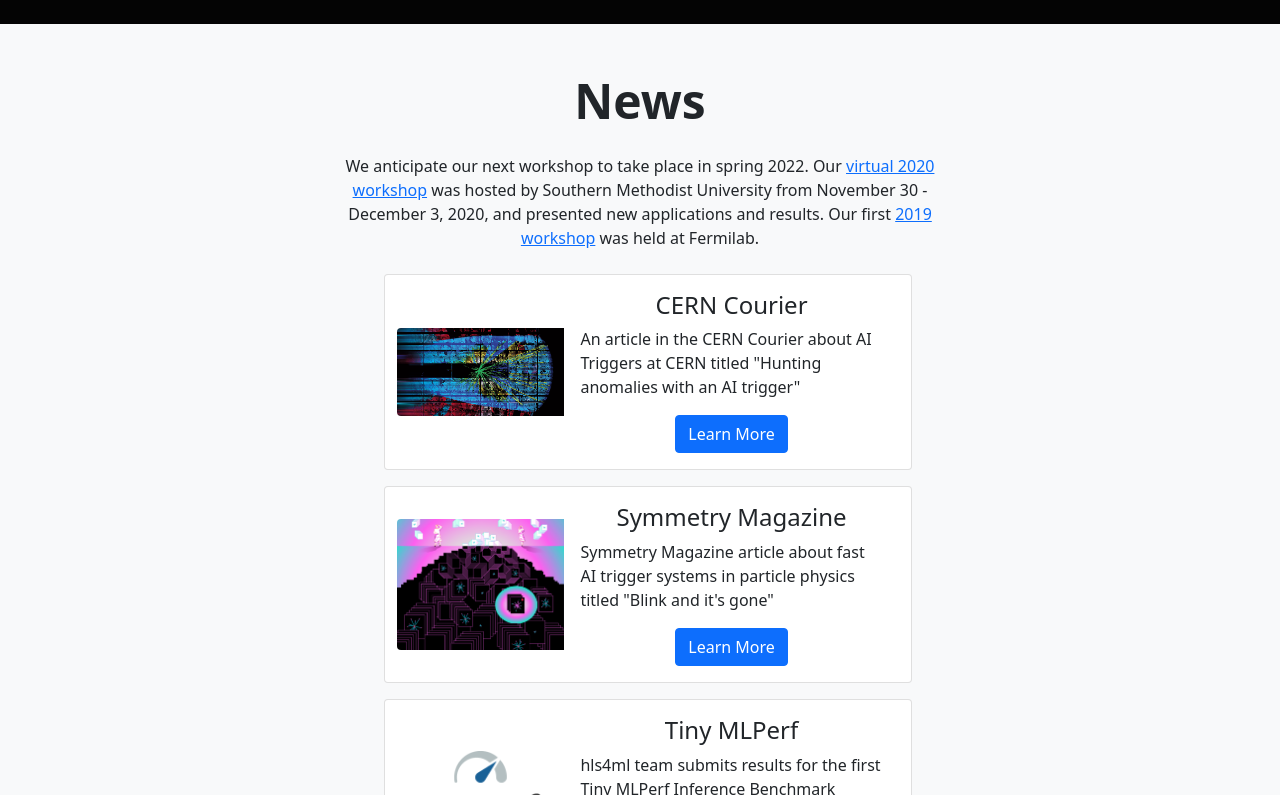
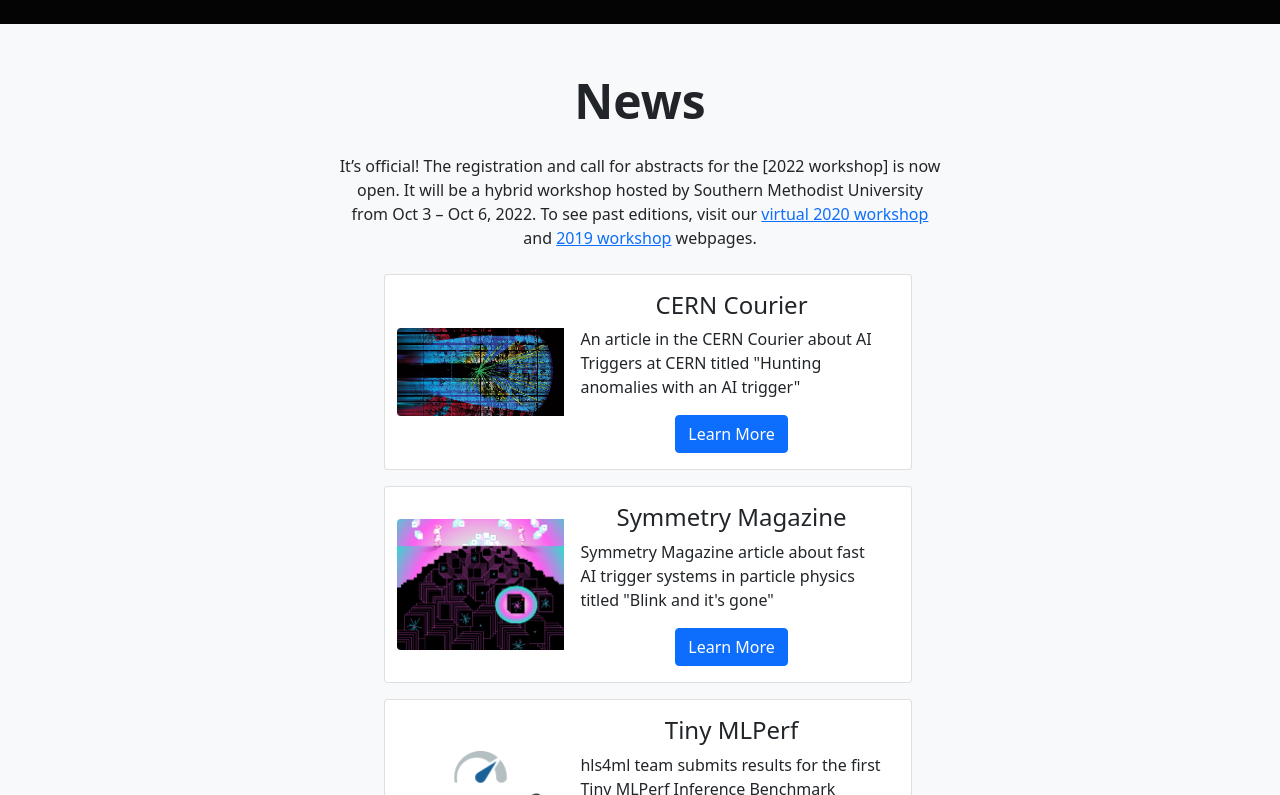
Before and after one commit to fastmachinelearning/fastmachinelearning.github.io, a Jekyll site: the page built from index.html, in a window 1280 px wide and 900 px high, scrolled down 423 px, cut to the strip 105-900 px from the top of the window. Built offline with Jekyll 4.4.1, drawn with Linux system fonts in a browser that asks for light colours.

Commit message:
announce the 2022 workshop!

```diff
--- a/_config.yml
+++ b/_config.yml
@@ -11,9 +11,8 @@
   learning algorithms to advance the exploration of fundamental physics from the world's biggest colliders
   to the most intense particle beams to the cosmos.
 news_byline: >
-  We anticipate our next workshop to take place in spring 2022. Our [virtual 2020 workshop](https://indico.cern.ch/event/924283/)
-  was hosted by Southern Methodist University from November 30 - December 3, 2020, and presented new applications and results.
-  Our first [2019 workshop](https://indico.cern.ch/event/822126/) was held at Fermilab.
+  It's official! The registration and call for abstracts for the [2022 workshop] is now open.  It will be a hybrid workshop hosted by Southern Methodist University from Oct 3 -- Oct 6, 2022.
+  To see past editions, visit our [virtual 2020 workshop](https://indico.cern.ch/event/924283/) and [2019 workshop](https://indico.cern.ch/event/822126/) webpages.
 
 collaboration:
   byline: We are a community that fosters knowledge transfer of accelerated and real-time artificial intelligence applications to fundamental science. By joining the community, you agree to abide by our codes of conduct and policies of collaboration.
```
